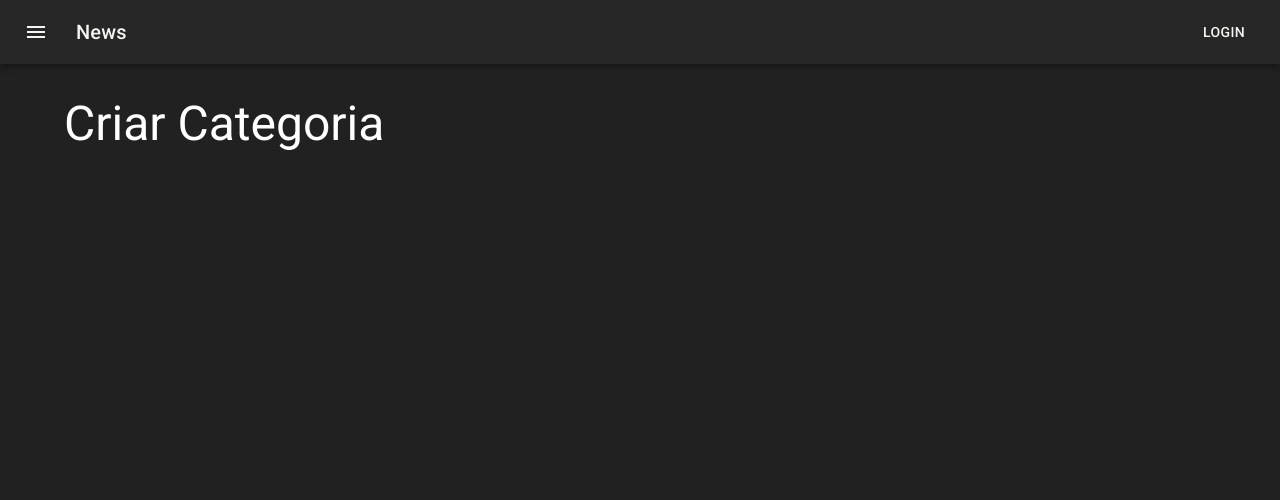
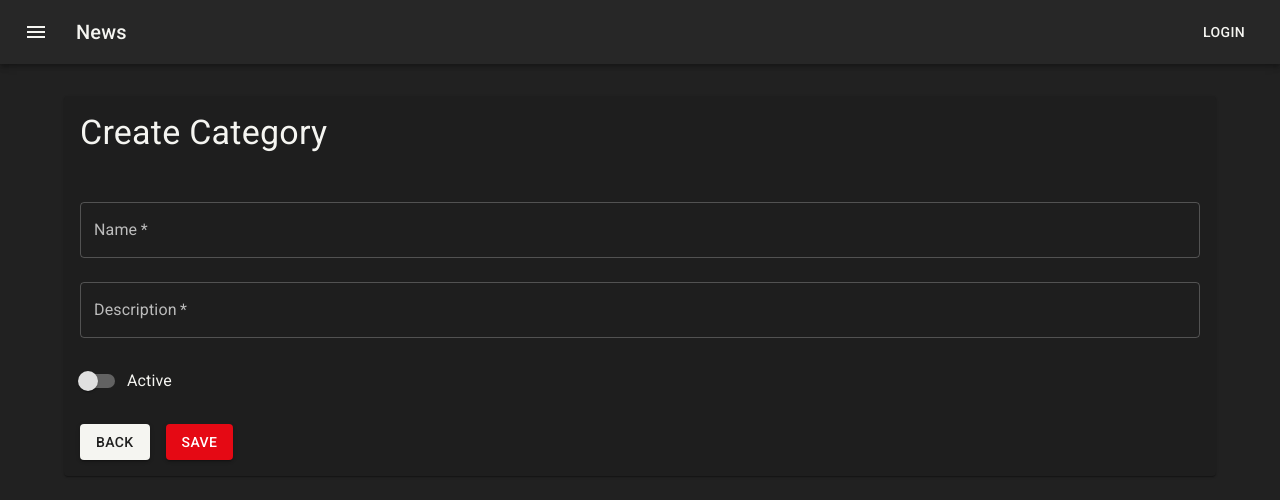
Before and after one commit to smarcosm/projeto_pratico_fc_react, a React (Create React App) app: page /categories/create in a window 1280 px wide. Shown: the top 500 px of the page. Built offline with nearby package versions, Linux system fonts and the light colour scheme.

Commit message:
feat: :sparkles:Criando Página de criação de categoria

```diff
--- a/src/features/categories/CategorySlice.ts
+++ b/src/features/categories/CategorySlice.ts
@@ -1,7 +1,7 @@
 import { createSlice } from "@reduxjs/toolkit";
 import { RootState } from "../../app/store";
 
-interface Category {
+export interface Category {
   id: string;
   name: string;
   is_active: boolean;
--- a/src/features/categories/CreateCategory.tsx
+++ b/src/features/categories/CreateCategory.tsx
@@ -1,10 +1,46 @@
-import { Box, Typography } from "@mui/material";
+import {
+  Box,
+  Paper,
+  Typography
+} from "@mui/material";
+import { useState } from "react";
+import { Category } from "./CategorySlice";
+import { CategoryForm } from "./components/CategoryForm";
 
+export const CategoryCreate = () => {
+  const [isdisabled, setIsdisabled] = useState(false);
+  const [category, setCategory] = useState<Category>({
+    id: "",
+  name: "",
+  is_active: false,
+  created_at: "",
+  updated_at: "",
+  deleted_at: "",
+  description:"",
+  });
 
-export const CategoryCreate = ()=>(
-  <Box>
-    <Typography variant="h3" component="h1">
-      Criar Categoria
-    </Typography>
-  </Box>
-)
+  const handleChange = (e: any) => {};
+  const handleToggle = (e: any) => {};
+
+  return (
+    <Box>
+      <Paper>
+        <Box p={2}>
+          <Box mb={2}>
+            <Typography variant="h4">Create Category</Typography>
+          </Box>
+        </Box>
+
+        <CategoryForm
+          category={category}
+          isdisabled={isdisabled}
+          isLoading={false}
+          onSubmit={() => {}}
+          handleChange={handleChange}
+          handleToggle={handleToggle}
+        />
+
+      </Paper>
+    </Box>
+  );
+};
--- a/src/features/categories/EditeCategory.tsx
+++ b/src/features/categories/EditeCategory.tsx
@@ -1,27 +1,20 @@
 import {
   Box,
-  Button,
-  FormControl,
-  FormControlLabel,
-  FormGroup,
-  Grid,
   Paper,
-  Switch,
-  TextField,
-  Typography,
+  Typography
 } from "@mui/material";
-import { Link, useParams } from "react-router-dom";
+import { useState } from "react";
+import { useParams } from "react-router-dom";
 import { useAppSelector } from "../../app/hooks";
 import { selectCategoryById } from "./CategorySlice";
-import { useState } from "react";
+import { CategoryForm } from "./components/CategoryForm";
 
 export const CategoryEdit = () => {
   const id = useParams().id || "";
   const [isdisabled, setIsdisabled] = useState(false);
   const category = useAppSelector((state) => selectCategoryById(state, id));
-  const handleChange = (e: any) => {}
-  const handleToggle = (e: any) => {}
-
+  const handleChange = (e: any) => {};
+  const handleToggle = (e: any) => {};
 
   return (
     <Box>
@@ -32,71 +25,14 @@
           </Box>
         </Box>
 
-        <Box p={2}>
-          <form>
-            <Grid container spacing={3}>
-              <Grid item xs={12}>
-                <FormControl fullWidth>
-                  <TextField
-                    required
-                    name="name"
-                    label="Name"
-                    value={category.name}
-                    disabled={isdisabled}
-                    onChange={handleChange}
-                  />
-                </FormControl>
-              </Grid>
-
-              <Grid item xs={12}>
-                <FormControl fullWidth>
-                  <TextField
-                    required
-                    name="description"
-                    label="Description"
-                    disabled={isdisabled}
-                    onChange={handleChange}
-                    value={category.description}
-                  />
-                </FormControl>
-              </Grid>
-
-              <Grid item xs={12}>
-                  <FormGroup>
-                    <FormControlLabel
-                      control={
-                        <Switch
-                        name="is_active"
-                        color="secondary"
-                        onChange={handleToggle}
-                        checked={category.is_active}
-                        inputProps={{ "aria-label": "controlled" }}
-                        />
-                      }
-                      label="Active"
-                    />
-                    </FormGroup>
-              </Grid>
-
-              <Grid item xs={12}>
-                  <Box display="flex" gap={2}>
-                    <Button variant="contained" component={Link} to="/categories">
-                      Back
-                    </Button>
-                    <Button
-                      type="submit"
-                      variant="contained"
-                      color="secondary"
-                      disabled={isdisabled}
-                    >
-                      Save
-                    </Button>
-                  </Box>
-              </Grid>
-
-            </Grid>
-          </form>
-        </Box>
+        <CategoryForm
+          category={category}
+          isdisabled={isdisabled}
+          isLoading={false}
+          onSubmit={() => {}}
+          handleChange={handleChange}
+          handleToggle={handleToggle}
+        />
       </Paper>
     </Box>
   );
--- /dev/null
+++ b/src/features/categories/components/CategoryForm.tsx
@@ -0,0 +1,88 @@
+import { Box, Button, FormControl, FormControlLabel, FormGroup, Grid, Switch, TextField } from "@mui/material";
+import { Link } from "react-router-dom";
+import { Category } from "../CategorySlice";
+
+type Props = {
+  category: Category;
+  isdisabled?: boolean;
+  isLoading?: boolean;
+  onSubmit: (e: React.FormEvent<HTMLFormElement>) => void;
+  handleChange: (e: React.ChangeEvent<HTMLInputElement>) => void;
+  handleToggle: (e: React.ChangeEvent<HTMLInputElement>) => void;
+}
+
+export function CategoryForm({
+  category,
+  isdisabled = false,
+  isLoading = false,
+  onSubmit,
+  handleChange,
+  handleToggle,
+} : Props) {
+  return (
+    <Box p={2}>
+          <form>
+            <Grid container spacing={3}>
+              <Grid item xs={12}>
+                <FormControl fullWidth>
+                  <TextField
+                    required
+                    name="name"
+                    label="Name"
+                    value={category.name}
+                    disabled={isdisabled}
+                    onChange={handleChange}
+                  />
+                </FormControl>
+              </Grid>
+
+              <Grid item xs={12}>
+                <FormControl fullWidth>
+                  <TextField
+                    required
+                    name="description"
+                    label="Description"
+                    disabled={isdisabled}
+                    onChange={handleChange}
+                    value={category.description}
+                  />
+                </FormControl>
+              </Grid>
+
+              <Grid item xs={12}>
+                <FormGroup>
+                  <FormControlLabel
+                    control={
+                      <Switch
+                        name="is_active"
+                        color="secondary"
+                        onChange={handleToggle}
+                        checked={category.is_active}
+                        inputProps={{ "aria-label": "controlled" }}
+                      />
+                    }
+                    label="Active"
+                  />
+                </FormGroup>
+              </Grid>
+
+              <Grid item xs={12}>
+                <Box display="flex" gap={2}>
+                  <Button variant="contained" component={Link} to="/categories"
+                    >
+                    Back</Button>
+                  <Button
+                    type="submit"
+                    variant="contained"
+                    color="secondary"
+                    disabled={isdisabled}
+                  >
+                    Save
+                  </Button>
+                </Box>
+              </Grid>
+            </Grid>
+          </form>
+        </Box>
+  )
+}
```
